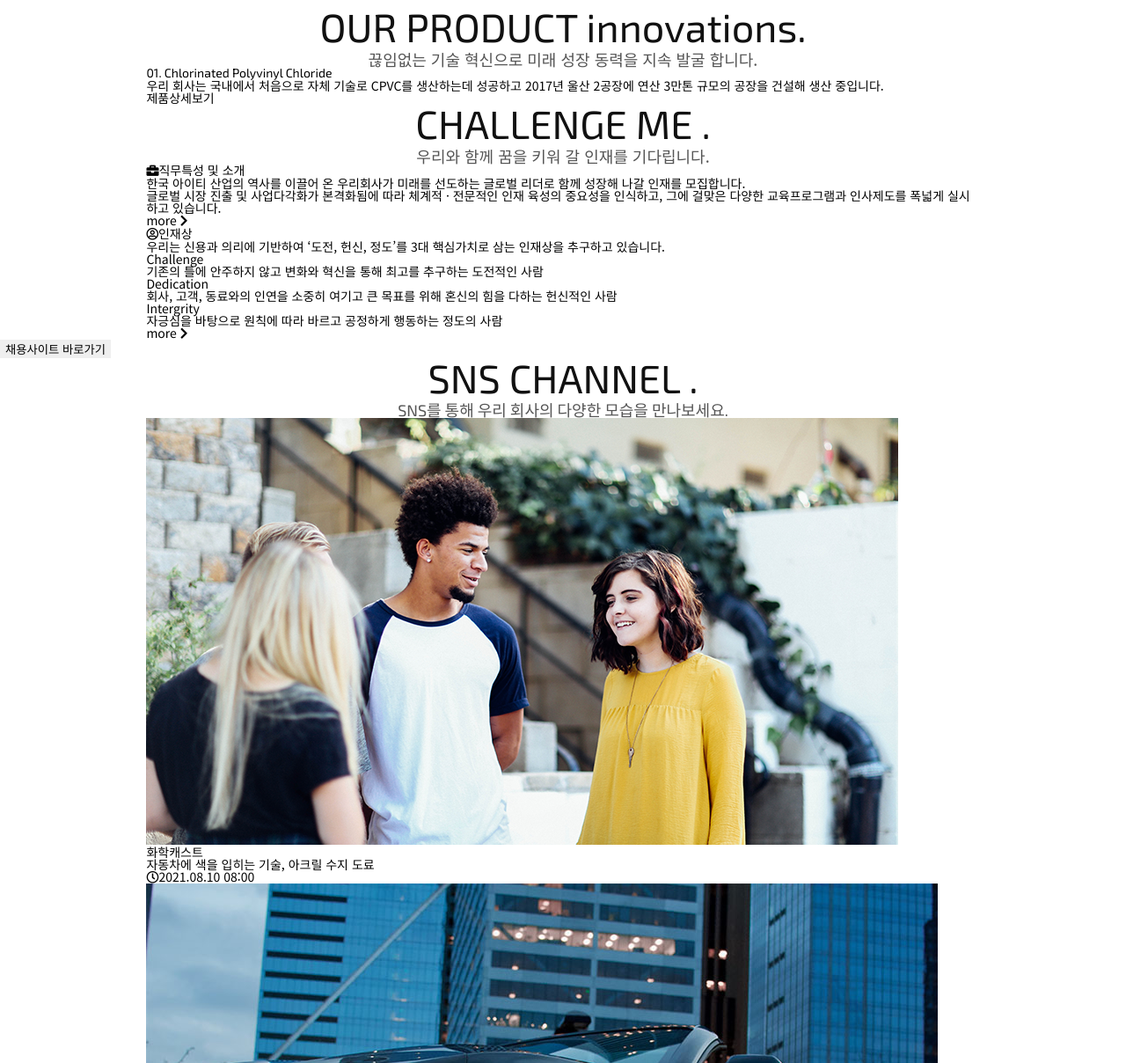
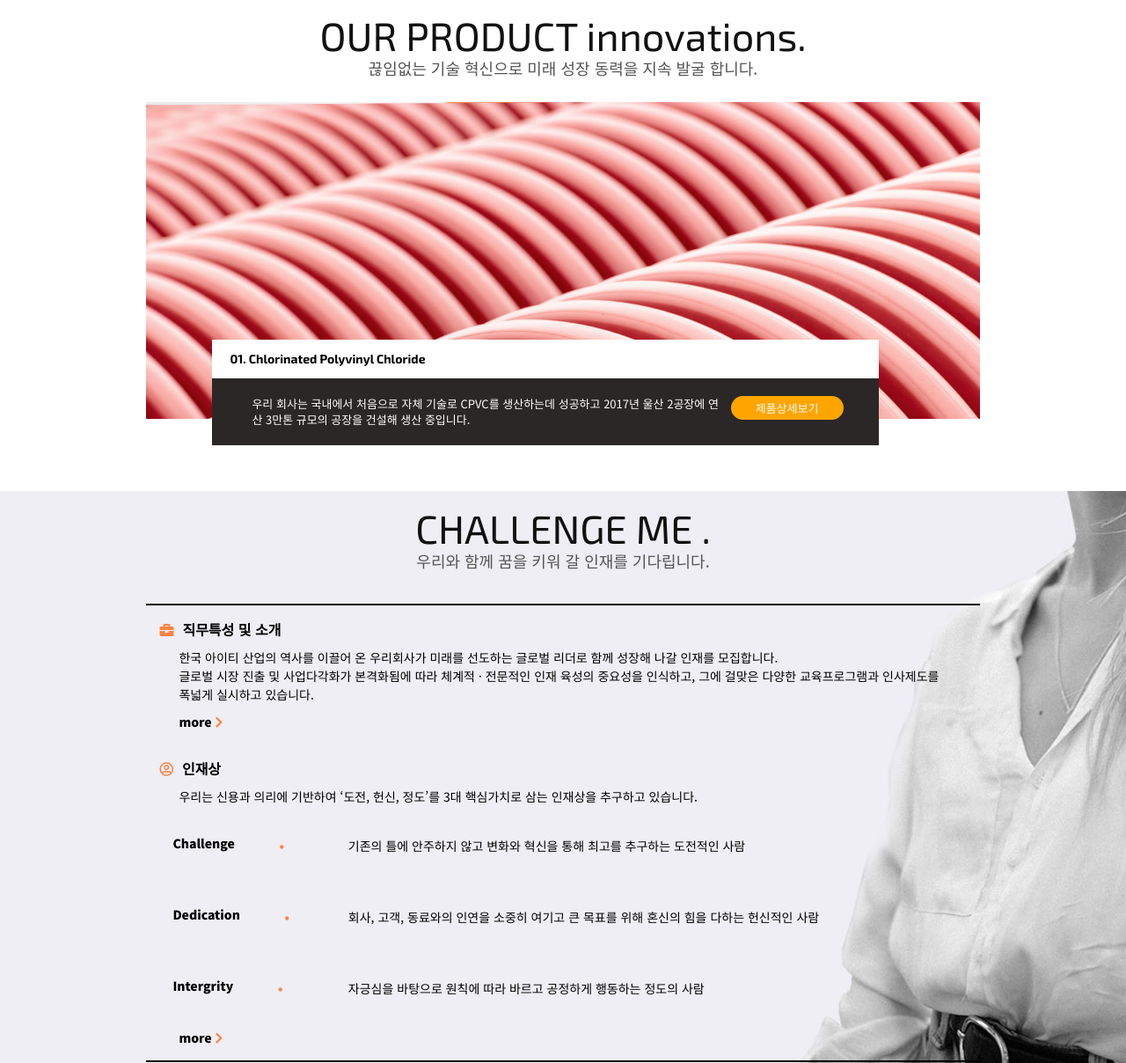
Before and after one commit to goodzeee/css-template_0315, a plain HTML site: page index.html in a window 1280 px wide. Shown: the part 1592-2800 px from the top of the page at 88% size. Drawn offline with nearby package versions, Linux system fonts and the light colour scheme.

Commit message:
# 1980해상도 적응형 레이아웃 완성

```diff
--- a/css/main.css
+++ b/css/main.css
@@ -232,3 +232,259 @@ section.about ul.sub-container li .text .more::before {
   text-align: left;
   line-height: 30px;
 }
+
+section.innovation {
+  /* border: 1px solid #000; */
+  margin: 50px 0;
+  height: 500px;
+}
+section.innovation .title {
+  /* border: 3px solid #000; */
+  padding: 10px 0;
+  margin-bottom: 20px;
+}
+section.innovation .sub-container {
+  /* border: 1px solid #000; */
+  position: relative;
+}
+section.innovation .img-box {
+  /* border: 1px solid #000; */
+  position: relative;
+  height:45vh;
+  background: no-repeat url('../img/product_1.jpg') center/cover fixed;
+}
+section.innovation .sub-container .inner {
+  /* border: 3px solid #000; */
+  background: white;
+  position: absolute;
+  top: 75%;
+  margin-left: 75px;
+  width: 80%
+  /* text-align: center; */
+}
+section.innovation .sub-container .inner  h3 {
+  /* border: 1px solid #000; */
+  padding: 15px 20px;
+  font-weight: 700;
+}
+section.innovation .sub-container .inner div {
+  /* border: 1px solid red; */
+  padding: 20px 45px;
+  background: rgb(43, 39, 39);
+}
+section.innovation .sub-container .inner p {
+  float: left;
+  width: 80%;
+  line-height: 1.4;
+  color: white;
+  font-size: 13px;
+}
+section.innovation .sub-container .inner a {
+  width: 20%;
+  float: right;
+  position: absolute;
+  /* border: 1px solid orange; */
+  padding: 7px;
+  text-align: center;
+  background: orange;
+  border-radius: 50px;
+  color: white;
+  font-size: 13px;
+  margin-left: 10px;
+  width: 10vw;
+}
+
+section.me {
+  /* border: 1px solid #000; */
+  /* background: rgb(255, 241, 241); */
+  padding: 20px 0;
+  background: url('../img/me.jpg') no-repeat center/cover fixed;
+  position: relative;
+  float: left;
+  height: 800px;
+  margin-bottom: 50px;
+}
+section.me .title p {
+  /* border: 1px solid #000; */
+  padding-bottom: 40px;
+}
+section.me .sub-container {
+  /* border: 1px solid #000; */
+  border-top: 2px solid #000;
+  border-bottom: 2px solid #000;
+  /* padding: 20px 20px; */
+}
+
+section.me .sub-container li {
+  line-height: 1.5;
+  padding: 15px 15px;
+  /* opacity: 0.5; */
+  /* border: 1px solid #000; */
+}
+section.me .list {
+  /* border: 1px solid #000; */
+  /* background: url('../img/me.jpg'); */
+  /* float: right; */
+  /* width: 50%; */
+}
+section.me .sub-container li {
+  /* border: 1px solid #000; */
+}
+section.me .sub-container li h3 {
+  font-size: 16px;
+  font-weight: 700;
+}
+section.me .sub-container li i {
+  padding-right: 10px;
+}
+section.me .sub-container li p {
+  padding: 10px 22px;
+}
+section.me .sub-container li i {
+  color: #ff8342;
+}
+section.me .sub-container li a.more {
+  padding-left: 22px;
+  font-weight: 900;
+}
+section #incruit-btn {
+  /* border: 1px solid #000; */
+  text-align: center;
+  /* float: left; */
+  margin-top: 20px;
+  background: #ff8342;
+  padding: 5px 30px;
+  color: white;
+  font-weight: 700;
+  border-radius: 30px;
+  position: absolute;
+  left: 45%;
+}
+section.me .list li ul li {
+  /* border: 1px solid #000; */
+  margin-bottom: 10px;
+  float: left;
+  width: 100%;
+}
+section.me .list li ul li em {
+  /* border: 3px solid #000; */
+  float: left;
+  width: 20%;
+  font-weight: 900;
+}
+section.me .list li ul li em::after {
+  content: '.';
+  display: inline;
+  padding-left: 50px;
+  color: #ff8342;
+  font-size: 20px;
+}
+section.me .list li ul li p {
+  /* border: 1px solid red; */
+  float: left;
+  width: 80%;
+  text-align: left;
+}
+
+
+/* section sns */
+section.sns {
+  /* border: 3px solid #000; */
+}
+section.sns ul.sub-container{
+  /* border: 1px solid red; */
+  margin-top: 30px;
+  padding-bottom: 30px;
+}
+section.sns ul.sub-container li {
+  /* border: 1px solid #000; */
+  float: left;
+  width: 30.5%;
+  margin:10px;
+}
+section.sns ul.sub-container li a{
+  /* border: 3px sol
+  id #ffef0f; */
+  /* float: left; */
+  /* width: 100%; */
+  /* height: 100%; */
+}
+section.sns ul.sub-container li a .img-box {
+  overflow: hidden;
+}
+section.sns ul.sub-container li a .img-box img {
+  /* width: 100%; */
+  height: 200px;
+  float: left;
+  width: 100%;
+}
+
+/* 텍스트 전체 싸고 있는 부분 */
+section.sns ul.sub-container li a .bottom {
+  /* border: 5px solid green; */
+  padding: 25px;
+  line-height: 1.5;
+  text-align: left;
+}
+/* 제목 부분 */
+section.sns ul.sub-container li a .bottom .color {
+  color: #ff8342;
+  font-weight: 700;
+  font-size: 13px;
+}
+/* 블라블라 말 있는 부분 */
+section.sns ul.sub-container li a .bottom p {
+  font-size: 15px;
+}
+/* 밑에 시간있는 부분 */
+section.sns ul.sub-container li a .bottom .time {
+  font-size: 10px;
+  padding-top: 13px;
+  color: gray;
+}
+
+
+/* footer style */
+footer {
+  border-top: 1px solid #999;
+  padding: 30px 0;
+}
+footer .inner {
+  width: 84%;
+  margin: 0 auto;
+}
+footer .inner .ft-logo {
+  float: left;
+  width: 14%;
+}
+footer .inner .ft-logo img {
+  width: 100%;
+}
+footer .inner .address {
+  float: left;
+  margin-left: 100px;
+  margin-top: 35px;
+}
+footer .inner .address li:first-child {
+  font-weight: 700;
+  margin-bottom: 10px;
+}
+footer .inner .address li:last-child {
+  color: #999;
+}
+
+footer .inner .list {
+  float: right;
+  margin-top: 40px;
+}
+footer .inner .list li {
+  float: left;
+  margin-left: 80px;
+}
+footer .inner .list li:last-child {
+  font-weight: 700;
+}
+footer .inner .list li a:hover {
+  color: #ff8342;
+  text-decoration: underline;
+}
```
